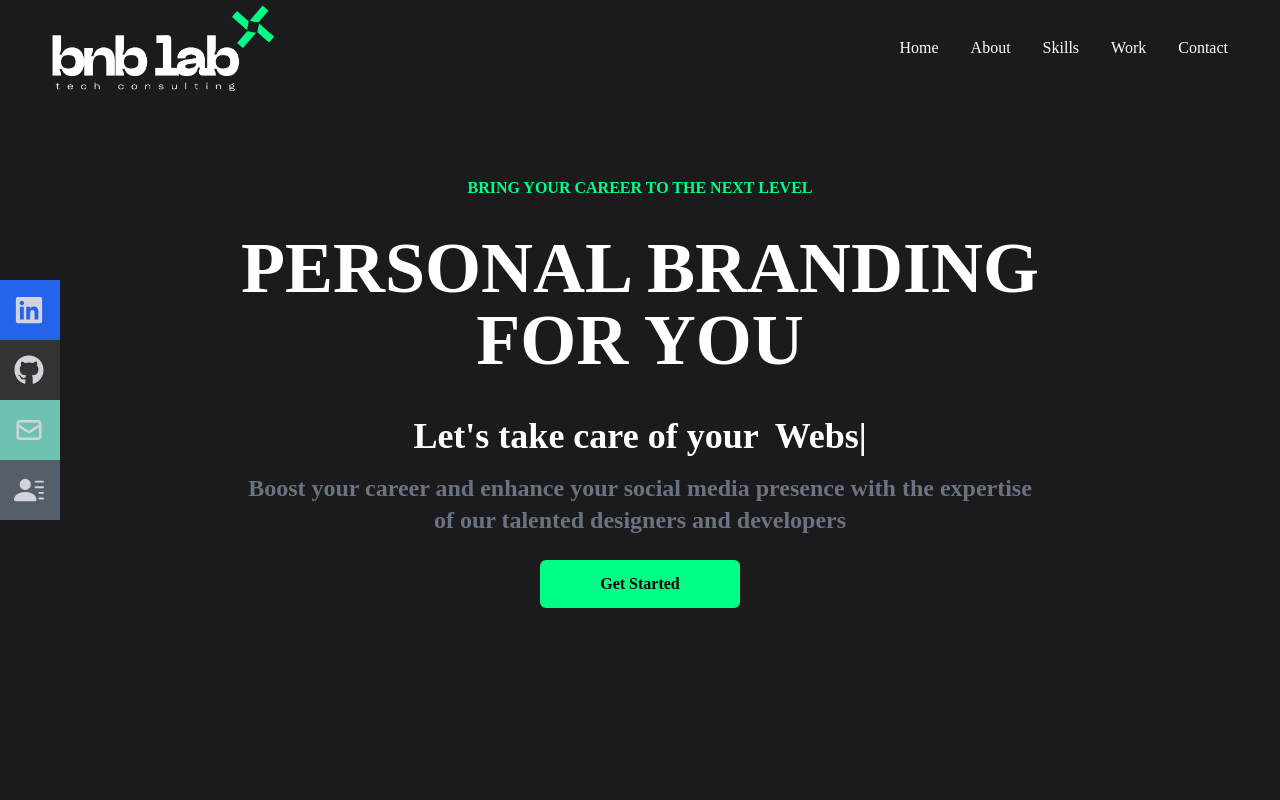
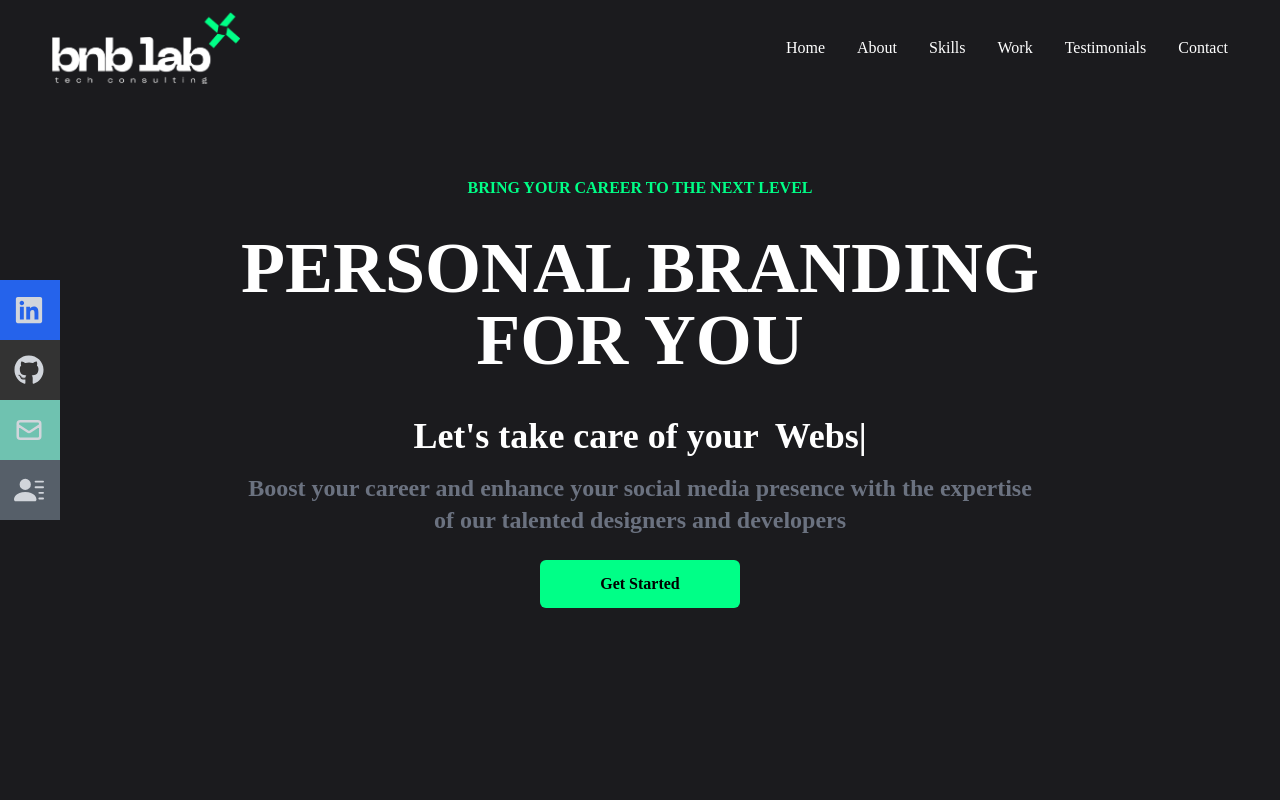
Before and after one commit to bilguun1130/new-bnb-lab, a React (Create React App) app: page / in a window 1280 px wide. Shown: the top 800 px of the page. Built offline with nearby package versions, Linux system fonts and the light colour scheme.

Commit message:
text color changed

```diff
--- a/src/components/Contact.js
+++ b/src/components/Contact.js
@@ -3,7 +3,7 @@ import React from 'react'
 const Contact = () => {
   return (
     <div name='contact' className='w-full h-screen bg-[#1B1B1E] flex justify-center items-center p-4'>
-        <form method='POST' action="https://getform.io/f/e8ad9e53-377b-4084-9adb-0df64cf0a300" className='flex flex-col max-w-[600px] w-full'>
+        <form method='POST' action="https://getform.io/f/e8ad9e53-377b-4084-9adb-0df64cf0a300" className='flex text-white flex-col max-w-[600px] w-full'>
             <div className='pb-8'>
                 <p className='text-4xl font-bold inline border-b-4 text-[#00FF87] bg-[#1B1B1E]'>Contact</p>
                 <p className='text-white py-4'>Submit the form below, call us at 9999 9999, or shoot us an email - bnblabb@gmail.com</p>
--- a/src/components/Navbar.js
+++ b/src/components/Navbar.js
@@ -41,6 +41,11 @@ const Navbar = () => {
         <li>
           <Link to='work' smooth={true} duration={500}>
             Work
+          </Link>
+        </li>
+        <li>
+          <Link to='testimonials' smooth={true} duration={500}>
+            Testimonials
           </Link>
         </li>
         <li>
--- a/src/components/Testimonials.js
+++ b/src/components/Testimonials.js
@@ -57,7 +57,7 @@ const TestiMonials = () => {
         }
     };
     return (
-        <section id="testimonial" className="testimonials w-full h-screen bg-[#1B1B1E] flex items-center p-4">
+        <section id="testimonial" name="testimonials" className="testimonials w-full h-screen bg-[#1B1B1E] flex items-center p-4">
             <div className="container mt-5">
                 <div className="max-w-[1000px] mx-auto p-4 flex flex-col justify-center h-full">
                     <p className='text-4xl font-bold inline underline  decoration-white decoration-4 text-[#00FF87]'>Customer Review</p>
@@ -71,7 +71,7 @@ const TestiMonials = () => {
                                 testiMonials.length === 0 ?
                                     <div class="item">
                                         <div class="shadow-effect">
-                                            <img class="img-circle" src={userPic} />
+                                            <img class="img-circle" src={userPic} loading='lazy'/>
 
                                             <p>Lorem ipsum dolor sit amet, consectetur adipiscing elit, sed do eiusmod tempor incididunt ut labore et dolore magna.</p>
                                         </div>
--- a/src/components/Work.js
+++ b/src/components/Work.js
@@ -25,7 +25,7 @@ const Work = () => {
           {project.map((item, index) => (
   <div
     key={index}
-    style={{ backgroundImage: `url(${item.image})` }}
+    style={{ backgroundImage: `url(${item.image})`}}
     className="shadow-lg shadow-[#040c16] group container rounded-md
               flex justify-center text-center items-center mx-auto content-div "
   >
```
